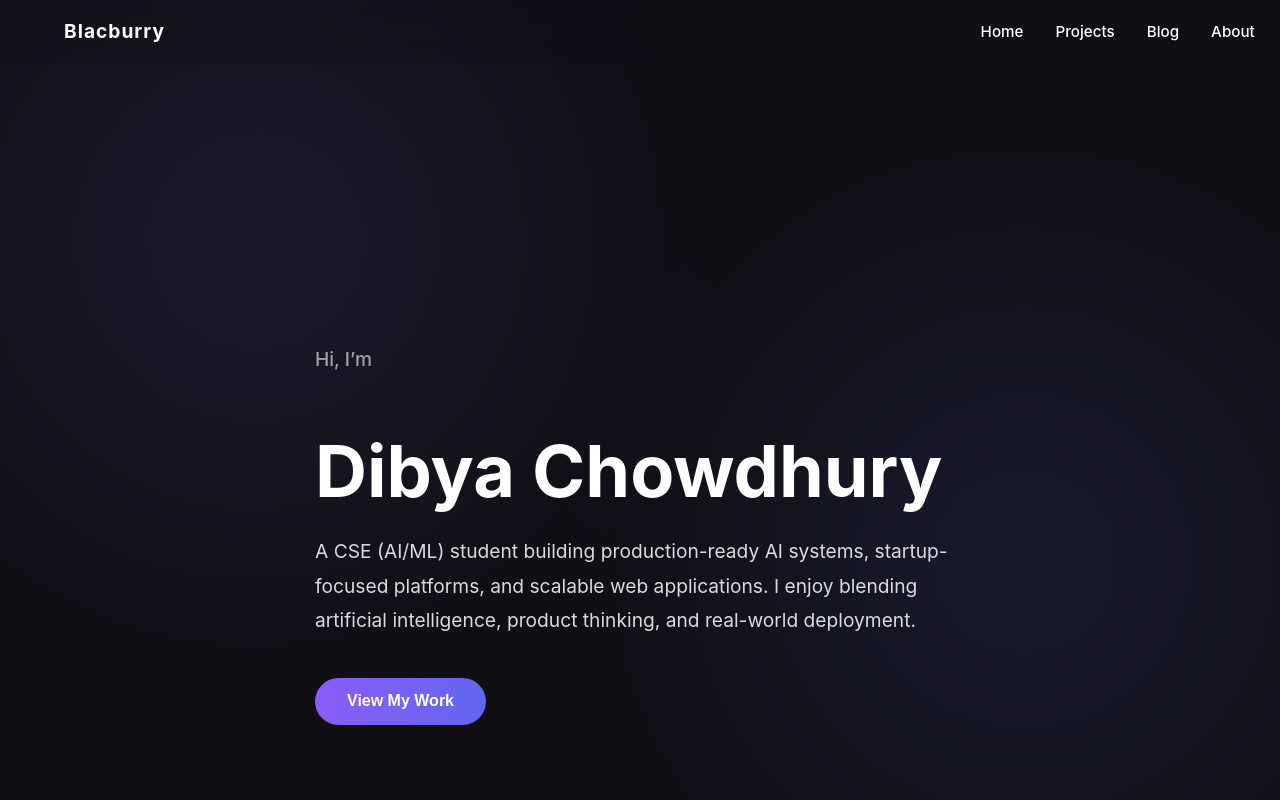
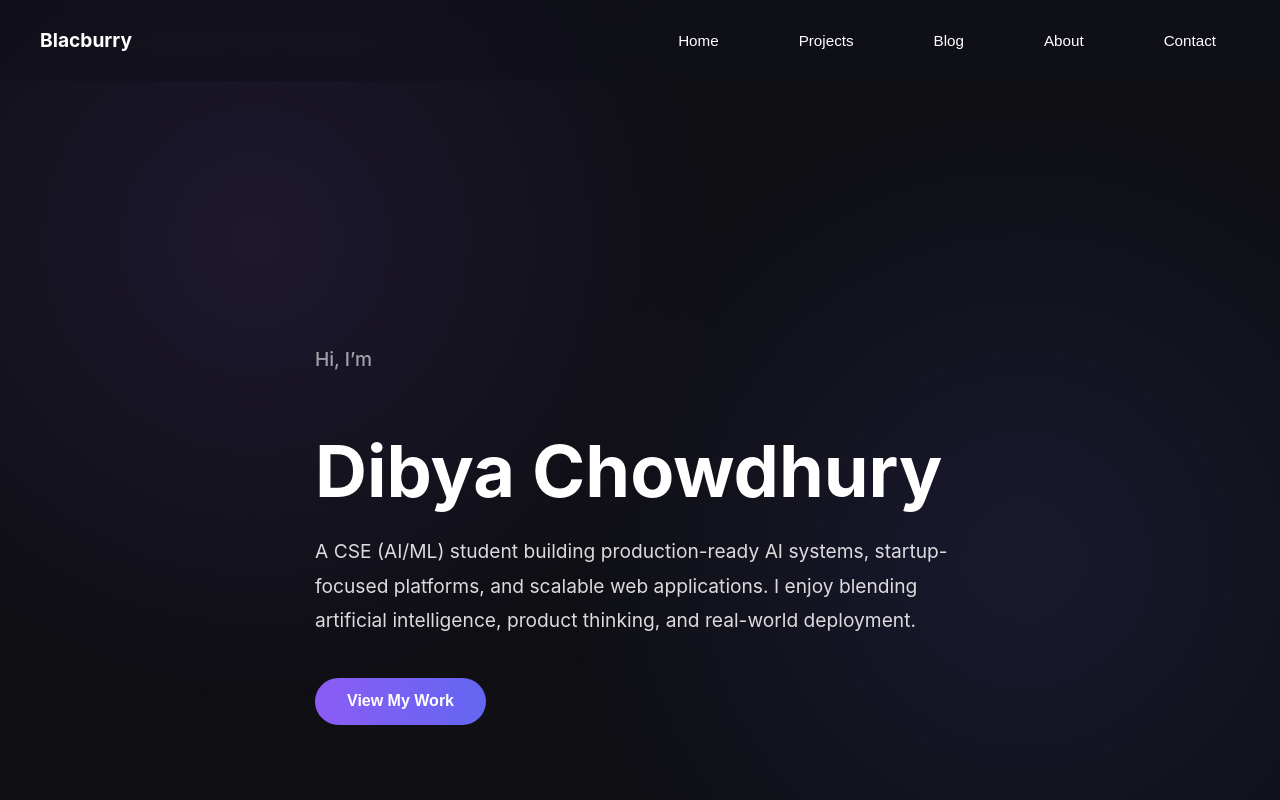
Before and after one commit to Blacburry/blacburry.github.io, a React (Vite) app: page / in a window 1280 px wide. Shown: the top 800 px of the page. Built offline with nearby package versions, Linux system fonts and the light colour scheme.

Commit message:
Minor Fixes
Fixed the navbar navigation and added the contact button

```diff
--- a/src/App.jsx
+++ b/src/App.jsx
@@ -24,8 +24,8 @@ function App() {
             <>
               <Home />
               <Projects />
+              <Blog />
               <About />
-              <Blog />
               <Contact />
             </>
           }
--- a/src/components/Navbar.jsx
+++ b/src/components/Navbar.jsx
@@ -7,78 +7,27 @@ export default function Navbar() {
     const handleScroll = () => {
       setScrolled(window.scrollY > 20);
     };
-
     window.addEventListener("scroll", handleScroll);
     return () => window.removeEventListener("scroll", handleScroll);
   }, []);
 
+  const scrollToSection = (id) => {
+    const section = document.getElementById(id);
+    section?.scrollIntoView({ behavior: "smooth" });
+  };
+
   return (
-    <nav
-      style={{
-        position: "fixed",
-        top: 0,
-        width: "100%",
-        zIndex: 1000,
-        padding: "1.2rem 5%",
-        display: "flex",
-        justifyContent: "space-between",
-        alignItems: "center",
-        background: scrolled
-          ? "rgba(15,15,25,0.8)"
-          : "rgba(15,15,25,0.4)",
-        backdropFilter: "blur(12px)",
-        borderBottom: scrolled
-          ? "1px solid rgba(255,255,255,0.08)"
-          : "1px solid transparent",
-        transition: "all 0.3s ease",
-      }}
-    >
-      {/* Logo */}
-      <div
-        style={{
-          fontWeight: "700",
-          fontSize: "1.2rem",
-          letterSpacing: "1px",
-        }}
-      >
-        Blacburry
-      </div>
+    <nav className={`navbar ${scrolled ? "scrolled" : ""}`}>
+      <div className="navbar-content">
+        <div className="logo">Blacburry</div>
 
-      {/* Nav Links */}
-      <div
-        style={{
-          display: "flex",
-          gap: "2rem",
-          fontSize: "0.95rem",
-          fontWeight: "500",
-        }}
-      >
-        {["Home", "Projects", "Blog", "About", "Contact"].map((item) => (
-          <a
-            key={item}
-            href={`#${item.toLowerCase()}`}
-            style={{
-              position: "relative",
-              textDecoration: "none",
-              color: "white",
-              transition: "0.3s",
-            }}
-          >
-            {item}
-            <span
-              style={{
-                position: "absolute",
-                left: 0,
-                bottom: "-4px",
-                width: "0%",
-                height: "2px",
-                background: "#8b5cf6",
-                transition: "0.3s",
-              }}
-              className="nav-underline"
-            />
-          </a>
-        ))}
+        <div className="nav-links">
+          <button onClick={() => scrollToSection("home")}>Home</button>
+          <button onClick={() => scrollToSection("projects")}>Projects</button>
+          <button onClick={() => scrollToSection("blog")}>Blog</button>
+          <button onClick={() => scrollToSection("about")}>About</button>
+          <button onClick={() => scrollToSection("contact")}>Contact</button>
+        </div>
       </div>
     </nav>
   );
--- a/src/index.css
+++ b/src/index.css
@@ -208,3 +208,66 @@ nav a:hover .nav-underline {
 nav a:hover {
   color: #8b5cf6;
 }
+nav button {
+  background: none;
+  border: none;
+  color: white;
+  font-size: 0.95rem;
+  cursor: pointer;
+  transition: 0.3s;
+  font-weight: 500;
+}
+
+nav button:hover {
+  color: #8b5cf6;
+}
+/* Navbar wrapper */
+.navbar {
+  position: fixed;
+  top: 0;
+  width: 100%;
+  z-index: 1000;
+  backdrop-filter: blur(14px);
+  transition: all 0.3s ease;
+  background: rgba(15,15,25,0.6);
+}
+
+.navbar.scrolled {
+  background: rgba(15,15,25,0.9);
+}
+
+/* Inner content with safe max width */
+.navbar-content {
+  max-width: 1200px;
+  margin: auto;
+  padding: 1.2rem 2rem;
+  display: flex;
+  justify-content: space-between;
+  align-items: center;
+}
+
+/* Logo */
+.logo {
+  font-weight: 700;
+  font-size: 1.2rem;
+}
+
+/* Nav links */
+.nav-links {
+  display: flex;
+  gap: 2rem;
+}
+
+.nav-links button {
+  background: none;
+  border: none;
+  color: white;
+  font-size: 0.95rem;
+  cursor: pointer;
+  transition: 0.3s;
+  font-weight: 500;
+}
+
+.nav-links button:hover {
+  color: #8b5cf6;
+}
--- a/src/main.jsx
+++ b/src/main.jsx
@@ -4,5 +4,5 @@ import App from "./App";
 import "./index.css";
 
 ReactDOM.createRoot(document.getElementById("root")).render(
-    <App />
+  <App />
 );
```
